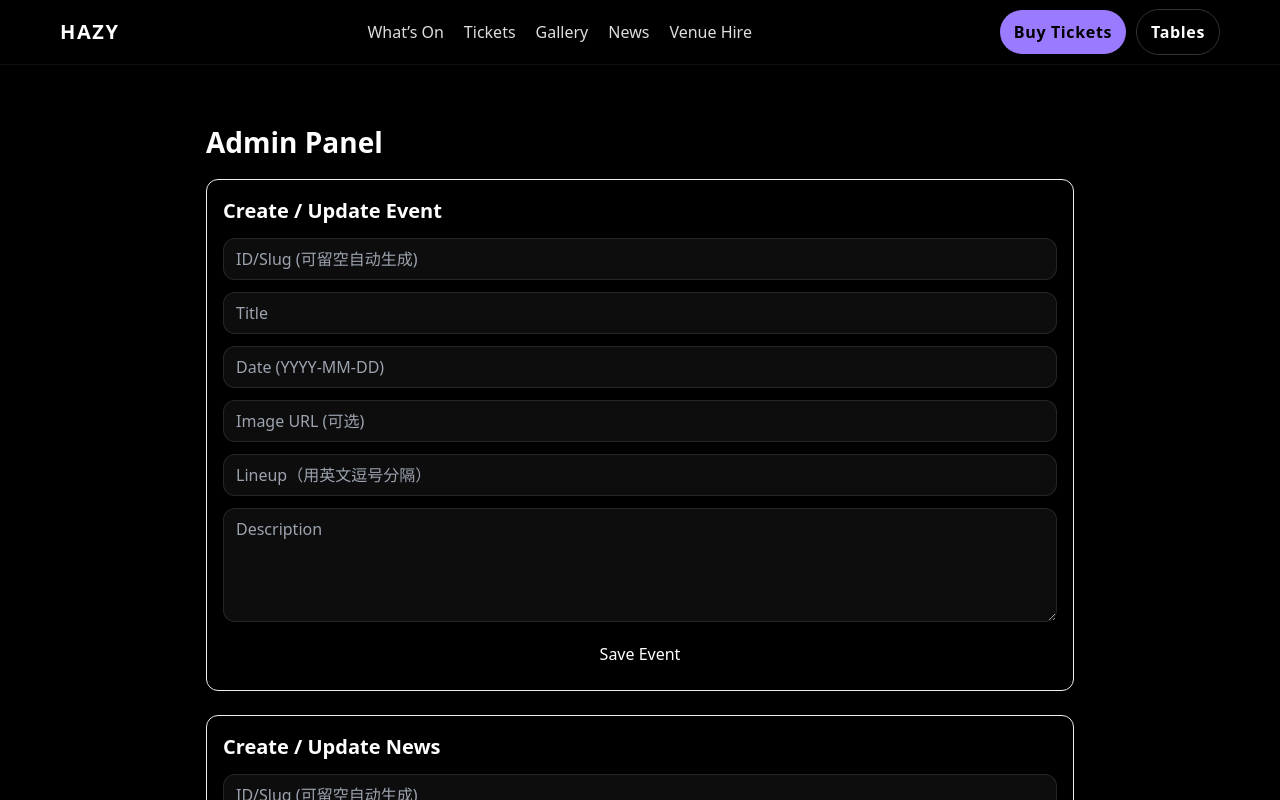
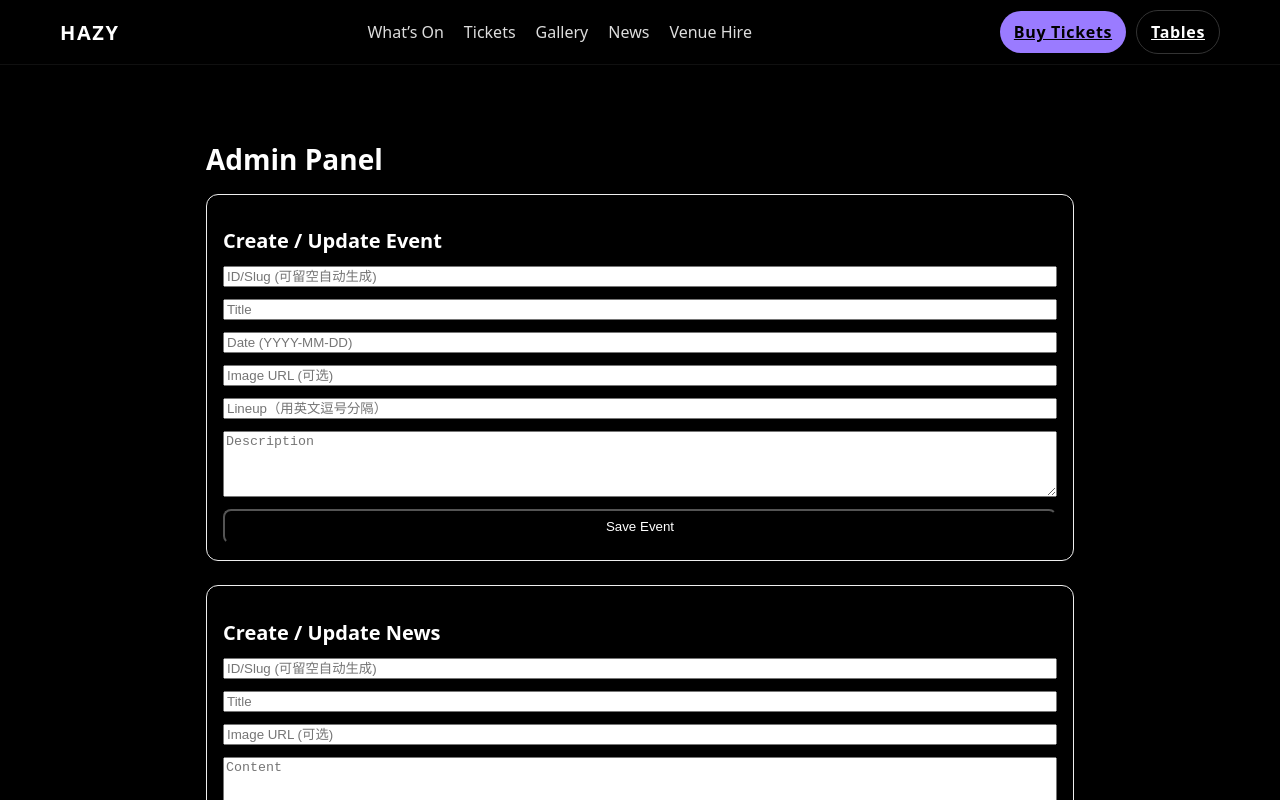
Before and after one commit to bojianlee19-design/club5, a Next.js app: page /admin in a window 1280 px wide. Shown: the top 800 px of the page. Built offline with nearby package versions, Linux system fonts and the light colour scheme.

Commit message:
Update globals.css

```diff
--- a/app/globals.css
+++ b/app/globals.css
@@ -1,36 +1,4 @@
-@tailwind base;
-@tailwind components;
-@tailwind utilities;
-
-:root {
-  --bg: #0a0a0a;
-  --fg: #f5f5f5;
-  --primary: #FF3B2F;
-  --secondary: #FF8A00;
-  --accent: #FFD1A3;
-}
-
-html, body {
-  background: var(--bg);
-  color: var(--fg);
-}
-
-.gradient-text {
-  background: linear-gradient(135deg, var(--primary), var(--secondary));
-  -webkit-background-clip: text;
-  background-clip: text;
-  -webkit-text-fill-color: transparent;
-}
-.container-max { @apply max-w-6xl mx-auto px-4; }
-.card { @apply bg-black/40 backdrop-blur rounded-2xl shadow-soft border border-white/10; }
-.btn { @apply inline-flex items-center justify-center rounded-2xl px-5 py-3 font-medium; }
-.btn-primary {
-  background-image: linear-gradient(135deg, var(--primary), var(--secondary));
-  color: black;
-}
-.btn-outline { @apply border border-white/20 text-white hover:bg-white/10; }
-.nav-link { @apply text-sm md:text-base hover:opacity-80 transition-opacity; }
-input, textarea, select { @apply bg-white/5 border border-white/10 rounded-xl px-3 py-2 outline-none text-white; }
-label { @apply text-sm text-white/70; }
-form .row { @apply grid grid-cols-1 md:grid-cols-2 gap-4; }
-hr { @apply border-white/10; }
+/* Minimal global reset & helpers */
+*{box-sizing:border-box} html,body{padding:0;margin:0;background:#000;color:#fff}
+a{color:inherit}
+img{display:block;max-width:100%;height:auto}
```
